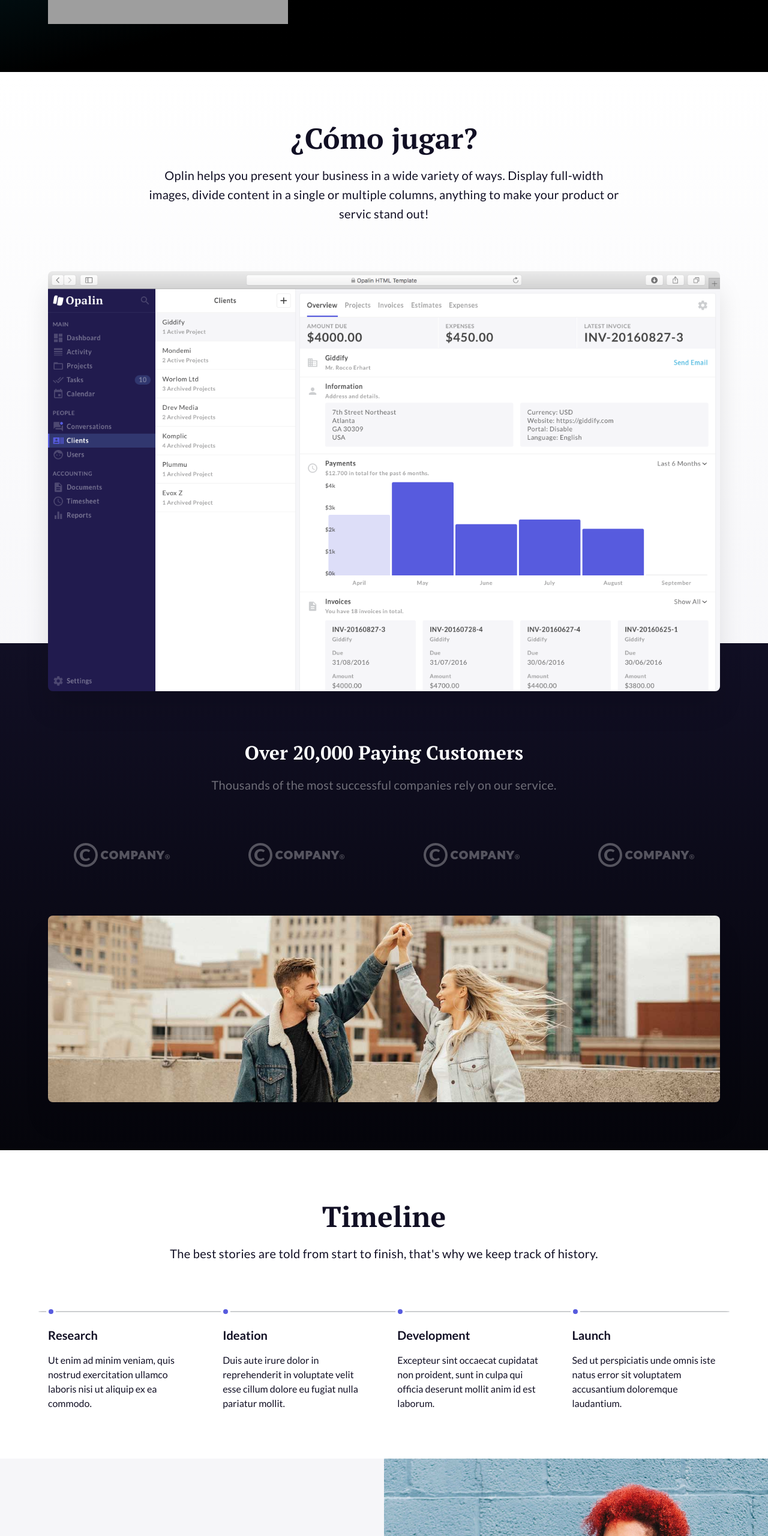
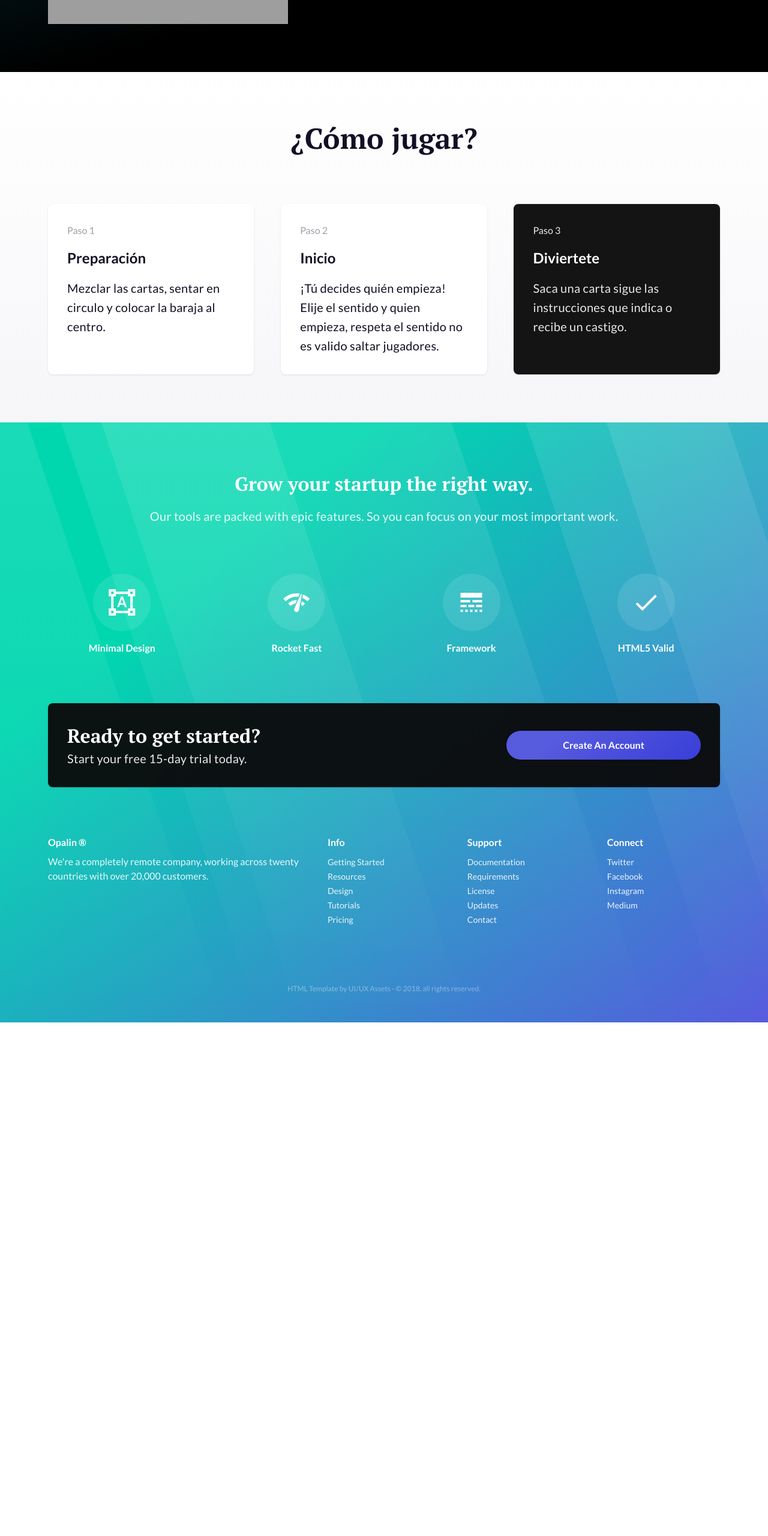
Before and after one commit to Moises898/Let-s-Drink, a plain HTML site: page index.html in a window 1280 px wide. Shown: the part 1440-4000 px from the top of the page at 60% size. After the commit the page ends 3144 px from the top, so only its background shows below. Drawn offline with Linux system fonts and the light colour scheme; grey boxes are pictures that could not be loaded.

Commit message:
¿Como Jugar?

```diff
--- a/css/main.css
+++ b/css/main.css
@@ -1690,7 +1690,7 @@ p:last-child {
 }
 
 .card.dark {
-  background: #1d1a3d;
+  background: #0b0b0cf5;
 }
 
 .card-content {
--- a/index.html
+++ b/index.html
@@ -67,109 +67,32 @@
       </div>
     </section>
 
-    <section class="bg-gradient-light -margin-bottom-2 overlay padding" id="jugar">
-      <div class="center max-width-m">
+
+
+    <section class="bg-gradient-light padding" id="jugar">
+      <div class="center max-width-l">
         <h2>¿Cómo jugar?</h2>
-        <p class="paragraph">Oplin helps you present your business in a wide variety of ways. Display full-width images, divide content in a single or multiple columns, anything to make your product or servic stand out!</p>
+
       </div>
-      <div class="margin-top max-width-l">
-        <img class="rounded shadow-l" src="media/content/opalin-dashboard.png" srcset="media/content/opalin-dashboard.png 1x, media/content/opalin-dashboard@2x.png 2x" alt="Opalin Dashboard">
-      </div>
-    </section>
-
-    <section class="bg-gradient-dark center dark padding">
-      <div class="margin-top max-width-l">
-        <div class="margin-bottom max-width-m">
-          <h3>Over 20,000 Paying Customers</h3>
-          <p class="opacity-m paragraph">Thousands of the most successful companies rely on our service.</p>
+      <div class="row margin-top max-width-l">
+        <div class="col-one-third card card-content">
+          <p class="muted">Paso 1</p>
+          <h4>Preparación</h4>
+          <p class="paragraph">Mezclar las cartas, sentar en circulo y colocar la baraja al centro. </p>
         </div>
-        <div class="row min-two-columns">
-          <div class="col-one-fourth">
-            <img src="media/content/trusted-company-dark.png" srcset="media/content/trusted-company-dark.png 1x, media/content/trusted-company-dark@2x.png 2x" alt="Trusted Company">
-          </div>
-          <div class="col-one-fourth">
-            <img src="media/content/trusted-company-dark.png" srcset="media/content/trusted-company-dark.png 1x, media/content/trusted-company-dark@2x.png 2x" alt="Trusted Company">
-          </div>
-          <div class="col-one-fourth">
-            <img src="media/content/trusted-company-dark.png" srcset="media/content/trusted-company-dark.png 1x, media/content/trusted-company-dark@2x.png 2x" alt="Trusted Company">
-          </div>
-          <div class="col-one-fourth">
-            <img src="media/content/trusted-company-dark.png" srcset="media/content/trusted-company-dark.png 1x, media/content/trusted-company-dark@2x.png 2x" alt="Trusted Company">
-          </div>
+        <div class="col-one-third card card-content">
+          <p class="muted">Paso 2</p>
+          <h4>Inicio</h4>
+          <p class="paragraph">¡Tú decides quién empieza!<br>
+          Elije el sentido y quien empieza, respeta el sentido no es valido saltar jugadores.</p>
         </div>
-        <img class="margin-top rounded shadow-l" src="media/content/customers.jpg" srcset="media/content/customers.jpg 1x, media/content/customers@2x.jpg 2x" alt="Customers">
-      </div>
-    </section>
-
-    <section class="padding">
-      <div class="max-width-l">
-        <div class="center">
-          <h2>Timeline</h2>
-          <p class="paragraph">The best stories are told from start to finish, that's why we keep track of history.</p>
-        </div>
-        <div class="row margin-top timeline">
-          <div class="col-one-fourth">
-            <h5>Research</h5>
-            <p>Ut enim ad minim veniam, quis nostrud exercitation ullamco laboris nisi ut aliquip ex ea commodo.</p>
-          </div>
-          <div class="col-one-fourth">
-            <h5>Ideation</h5>
-            <p>Duis aute irure dolor in reprehenderit in voluptate velit esse cillum dolore eu fugiat nulla pariatur mollit.</p>
-          </div>
-          <div class="col-one-fourth">
-            <h5>Development</h5>
-            <p>Excepteur sint occaecat cupidatat non proident, sunt in culpa qui officia deserunt mollit anim id est laborum.</p>
-          </div>
-          <div class="col-one-fourth">
-            <h5>Launch</h5>
-            <p>Sed ut perspiciatis unde omnis iste natus error sit voluptatem accusantium doloremque laudantium.</p>
-          </div>
+        <div class="col-one-third card card-content dark">
+          <p class="muted">Paso 3</p>
+          <h4>Diviertete</h4>
+          <p class="paragraph">Saca una carta sigue las instrucciones que indica o recibe un castigo.</p>
         </div>
       </div>
-    </section>
 
-    <section class="bg-light center">
-      <div class="row no-gutter">
-        <div class="col-one-half middle padding padding-bottom padding-top">
-          <div class="max-width-m">
-            <p class="paragraph">Danielle Mayer, business owner, says:</p>
-            <h3>"Support is fantastic. Nothing but great results!"</h3>
-          </div>
-        </div>
-        <div class="col-one-half bg-image-03 padding-bottom padding-top"></div>
-      </div>
-    </section>
-
-    <section class="bg-gradient-light padding">
-      <div class="center max-width-l">
-        <h2>5-Minute Setup</h2>
-        <p class="paragraph">At vero eos et accusamus et iusto odio dignissimos ducimus.</p>
-      </div>
-      <div class="row margin-top max-width-l">
-        <div class="col-one-fourth card card-content">
-          <p class="muted">Step 1</p>
-          <h4>Download</h4>
-          <p class="paragraph">Ut enim ad minim veniam, quis nostrud exercitation ullamco laboris nisi ut aliquip ex ea commodo consequat.</p>
-        </div>
-        <div class="col-one-fourth card card-content">
-          <p class="muted">Step 2</p>
-          <h4>Customize</h4>
-          <p class="paragraph">Duis aute irure dolor in reprehenderit in voluptate velit esse cillum dolore eu fugiat nulla pariatur mollit.</p>
-        </div>
-        <div class="col-one-fourth card card-content">
-          <p class="muted">Step 3</p>
-          <h4>Upload</h4>
-          <p class="paragraph">Excepteur sint occaecat cupidatat non proident, sunt in culpa qui officia deserunt mollit anim id est laborum.</p>
-        </div>
-        <div class="col-one-fourth card card-content dark">
-          <p class="muted">Step 4</p>
-          <h4>Done!</h4>
-          <p class="paragraph">Sed ut perspiciatis unde omnis iste natus error sit voluptatem accusantium doloremque laudantium.</p>
-        </div>
-      </div>
-      <div class="center margin-top max-width-l">
-        <span class="muted">If you need any help, make sure to </span><a href="signup.html">book a demo</a><span class="muted">.</span>
-      </div>
     </section>
 
   </main>
```
